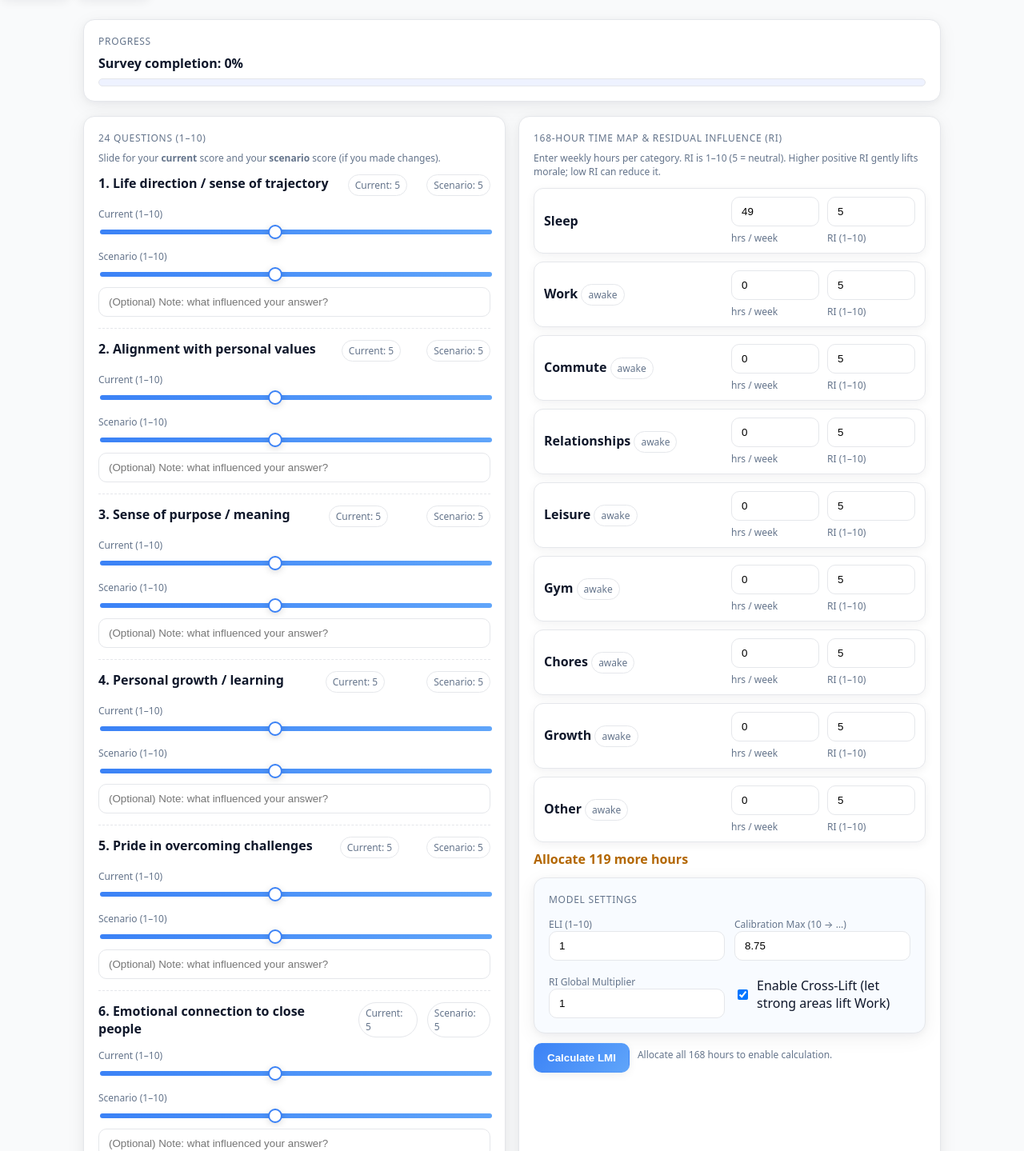
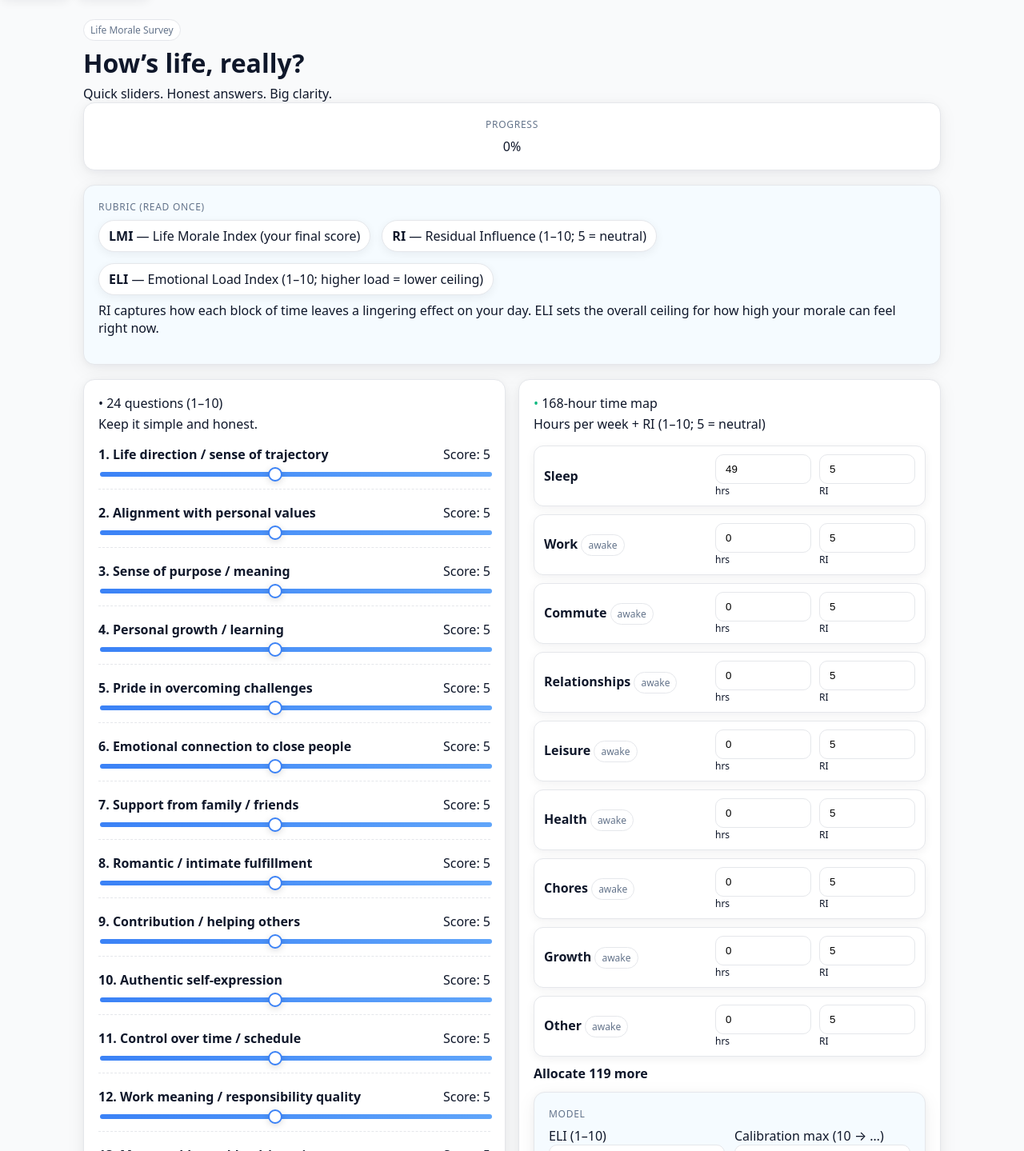
Before and after one commit to malikmuhammad1110-gif/ProjectLifeMoralePlus3, a Next.js app: page /survey in a window 1280 px wide. Shown: the part 1351-2790 px from the top of the page at 80% size. Built offline with nearby package versions, Linux system fonts and the light colour scheme.

Commit message:
Update page.tsx

```diff
--- a/app/survey/page.tsx
+++ b/app/survey/page.tsx
@@ -1,8 +1,9 @@
 "use client";
 
 import { useMemo, useState } from "react";
+import { useRouter } from "next/navigation";
 
-type Answer = { score?: number; scenarioScore?: number; note?: string };
+type Answer = { score?: number };
 type TimeRow = { category: string; hours: number; ri: number };
 
 const QUESTIONS = [
@@ -38,49 +39,36 @@ const DEFAULT_TIME: TimeRow[] = [
   { category: "Commute",       hours: 0,  ri: 5 },
   { category: "Relationships", hours: 0,  ri: 5 },
   { category: "Leisure",       hours: 0,  ri: 5 },
-  { category: "Gym",           hours: 0,  ri: 5 },
+  { category: "Health",        hours: 0,  ri: 5 }, // renamed from Gym
   { category: "Chores",        hours: 0,  ri: 5 },
   { category: "Growth",        hours: 0,  ri: 5 },
   { category: "Other",         hours: 0,  ri: 5 },
 ];
 
 export default function SurveyPage() {
-  // ---- MODEL INPUT STATE ----
+  const router = useRouter();
+
   const [answers, setAnswers] = useState<Answer[]>(
     Array.from({ length: 24 }, () => ({}))
   );
   const [timeMap, setTimeMap] = useState<TimeRow[]>(DEFAULT_TIME);
-  const [ELI, setELI] = useState<number>(1); // default baseline 1
+  const [ELI, setELI] = useState<number>(1);  // baseline 1
   const [crossLift, setCrossLift] = useState<boolean>(true);
   const [riMult, setRiMult] = useState<number>(1);
   const [calMax, setCalMax] = useState<number>(8.75);
 
-  // ---- DERIVEDS ----
   const totalHours = useMemo(
     () => timeMap.reduce((a, b) => a + (Number(b.hours) || 0), 0),
     [timeMap]
   );
   const remaining = 168 - totalHours;
 
-  const surveyCompletion = useMemo(() => {
   const answered = answers.filter(a => typeof a.score === "number").length;
-    return Math.round((answered / QUESTIONS.length) * 100);
-  }, [answers]);
+  const progress = Math.round((answered / QUESTIONS.length) * 100);
 
-  // ---- MUTATORS ----
   const setScore = (i: number, v: number) => {
     const next = [...answers];
-    next[i] = { ...next[i], score: v };
-    setAnswers(next);
-  };
-  const setScenario = (i: number, v: number) => {
-    const next = [...answers];
-    next[i] = { ...next[i], scenarioScore: v };
-    setAnswers(next);
-  };
-  const setNote = (i: number, v: string) => {
-    const next = [...answers];
-    next[i] = { ...next[i], note: v };
+    next[i] = { score: v };
     setAnswers(next);
   };
   const setTime = (i: number, field: "hours" | "ri", v: number) => {
@@ -89,15 +77,12 @@ export default function SurveyPage() {
     setTimeMap(next);
   };
 
-  // ---- SUBMIT / CALCULATE ----
   const [loading, setLoading] = useState(false);
-  const [out, setOut] = useState<any>(null);
   const [error, setError] = useState<string | null>(null);
 
   async function calculate() {
     setLoading(true);
     setError(null);
-    setOut(null);
     try {
       const payload = {
         answers,
@@ -116,131 +101,105 @@ export default function SurveyPage() {
       });
       if (!res.ok) throw new Error(`API error (${res.status})`);
       const data = await res.json();
-      setOut(data);
+      localStorage.setItem("LMI_RESULT", JSON.stringify(data));
+      localStorage.setItem("lifeMoraleScore", String(data.finalLMI ?? ""));
+      router.push("/results");
     } catch (e: any) {
       setError(e?.message ?? "Something went wrong");
+      window.scrollTo({ top: 0, behavior: "smooth" });
     } finally {
       setLoading(false);
-      // Scroll to results
-      setTimeout(() => {
-        const el = document.getElementById("results");
-        el?.scrollIntoView({ behavior: "smooth", block: "start" });
-      }, 50);
     }
   }
 
-  // ---- UI HELPERS ----
-  const hoursStatus =
-    remaining === 0
-      ? { text: "✅ All set (168/168)", color: "#0a8a0a" }
-      : remaining > 0
-      ? { text: `Allocate ${remaining} more hours`, color: "#b36700" }
-      : { text: `Over by ${-remaining} hours`, color: "#a30000" };
+  const hoursText =
+    remaining === 0 ? "✅ 168/168 — Ready" : remaining > 0 ? `Allocate ${remaining} more` : `Over by ${-remaining}`;
 
   return (
     <div className="grid" style={{ gap: 18 }}>
-      {/* Header / Progress */}
-      <div className="card">
+      {/* Banner */}
+      <div className="banner">
+        <div style={{ flex: 1 }}>
+          <div className="badge">Life Morale Survey</div>
+          <h1 style={{ margin: "6px 0 0" }}>How’s life, really?</h1>
+          <p className="muted" style={{ margin: "6px 0 0" }}>
+            Quick sliders. Honest answers. Big clarity.
+          </p>
+        </div>
+        <div className="card" style={{ textAlign: "center" }}>
           <div className="label">Progress</div>
-        <div style={{ fontWeight: 600, marginBottom: 8 }}>
-          Survey completion: {surveyCompletion}%
+          <div className="progress">
+            <div style={{ width: `${progress}%` }} />
           </div>
-        <div
-          style={{
-            height: 10,
-            background: "#eef2ff",
-            borderRadius: 999,
-            overflow: "hidden",
-            border: "1px solid var(--border)",
-          }}
-        >
-          <div
-            style={{
-              width: `${surveyCompletion}%`,
-              height: "100%",
-              background:
-                "linear-gradient(90deg,var(--primary), var(--accent))",
-              transition: "width .25s ease",
-            }}
-          />
+          <div className="muted" style={{ marginTop: 6 }}>
+            {progress}%
+          </div>
         </div>
       </div>
 
-      {/* Survey + Time Map */}
+      {/* Rubric */}
+      <div className="card" style={{ background: "#f5fbff" }}>
+        <div className="label">Rubric (read once)</div>
+        <div className="kpi">
+          <div className="pill"><b>LMI</b> — Life Morale Index (your final score)</div>
+          <div className="pill"><b>RI</b> — Residual Influence (1–10; 5 = neutral)</div>
+          <div className="pill"><b>ELI</b> — Emotional Load Index (1–10; higher load = lower ceiling)</div>
+        </div>
+        <p className="muted" style={{ marginTop: 8 }}>
+          RI captures how each block of time leaves a lingering effect on your day.
+          ELI sets the overall ceiling for how high your morale can feel right now.
+        </p>
+      </div>
+
       <div className="grid cols-2">
-        {/* Survey */}
+        {/* Questions */}
         <div className="card">
-          <div className="label">24 Questions (1–10)</div>
-          <p className="footer-note" style={{ marginTop: 6 }}>
-            Slide for your <b>current</b> score and your <b>scenario</b> score (if you made changes).
-          </p>
+          <div className="section-title">
+            <span style={{ color: "var(--blue)" }}>•</span> 24 questions (1–10)
+          </div>
+          <p className="muted" style={{ marginTop: 4 }}>Keep it simple and honest.</p>
 
           {QUESTIONS.map((q, i) => {
-            const curr = answers[i].score ?? 5;
-            const scen = answers[i].scenarioScore ?? curr;
+            const val = answers[i].score ?? 5;
             return (
-              <div key={i} style={{ marginBottom: 14, paddingBottom: 14, borderBottom: "1px dashed var(--border)" }}>
-                <div style={{ display: "flex", justifyContent: "space-between", gap: 12 }}>
-                  <div style={{ fontWeight: 600 }}>
-                    {i + 1}. {q}
+              <div
+                key={i}
+                style={{
+                  margin: "14px 0 18px",
+                  paddingBottom: 10,
+                  borderBottom: "1px dashed var(--border)",
+                }}
+              >
+                <div style={{ display: "flex", justifyContent: "space-between", alignItems: "center", gap: 12 }}>
+                  <div style={{ fontWeight: 700 }}>{i + 1}. {q}</div>
+                  <div className="pill">Score: {val}</div>
                 </div>
-                  <div className="badge">Current: {curr}</div>
-                  <div className="badge">Scenario: {scen}</div>
-                </div>
-
-                <div style={{ display: "grid", gap: 8, marginTop: 8 }}>
-                  <label>
-                    <div className="footer-note">Current (1–10)</div>
                 <input
                   className="slider"
                   type="range"
                   min={1}
                   max={10}
                   step={1}
-                      value={curr}
+                  value={val}
                   onChange={(e) => setScore(i, Number(e.target.value))}
                 />
-                  </label>
-
-                  <label>
-                    <div className="footer-note">Scenario (1–10)</div>
-                    <input
-                      className="slider"
-                      type="range"
-                      min={1}
-                      max={10}
-                      step={1}
-                      value={scen}
-                      onChange={(e) => setScenario(i, Number(e.target.value))}
-                    />
-                  </label>
-
-                  <input
-                    className="input"
-                    placeholder="(Optional) Note: what influenced your answer?"
-                    value={answers[i].note ?? ""}
-                    onChange={(e) => setNote(i, e.target.value)}
-                  />
-                </div>
               </div>
             );
           })}
         </div>
 
-        {/* Time Map + Config */}
+        {/* Time Map & Model */}
         <div className="card">
-          <div className="label">168-Hour Time Map & Residual Influence (RI)</div>
-          <p className="footer-note">
-            Enter weekly hours per category. RI is 1–10 (5 = neutral). Higher positive RI gently lifts morale; low RI can reduce it.
+          <div className="section-title">
+            <span style={{ color: "var(--teal)" }}>•</span> 168-hour time map
+          </div>
+          <p className="muted" style={{ marginTop: 4 }}>
+            Hours per week + RI (1–10; 5 = neutral)
           </p>
 
           <div style={{ display: "grid", gap: 10 }}>
             {timeMap.map((row, i) => (
-              <div
-                key={row.category}
-                className="row"
-                style={{ gridTemplateColumns: "1fr 110px 110px" }}
-              >
+              <div key={row.category} className="row">
                 <div>
                   <b>{row.category}</b>{" "}
                   {row.category !== "Sleep" && <span className="badge">awake</span>}
@@ -251,11 +210,9 @@ export default function SurveyPage() {
                     type="number"
                     min={0}
                     value={row.hours}
-                    onChange={(e) =>
-                      setTime(i, "hours", Number(e.target.value || 0))
-                    }
+                    onChange={(e) => setTime(i, "hours", Number(e.target.value || 0))}
                   />
-                  <div className="footer-note">hrs / week</div>
+                  <div className="muted" style={{ fontSize: 12 }}>hrs</div>
                 </div>
                 <div>
                   <input
@@ -264,11 +221,9 @@ export default function SurveyPage() {
                     min={1}
                     max={10}
                     value={row.ri}
-                    onChange={(e) =>
-                      setTime(i, "ri", Number(e.target.value || 5))
-                    }
+                    onChange={(e) => setTime(i, "ri", Number(e.target.value || 5))}
                   />
-                  <div className="footer-note">RI (1–10)</div>
+                  <div className="muted" style={{ fontSize: 12 }}>RI</div>
                 </div>
               </div>
             ))}
@@ -277,24 +232,19 @@ export default function SurveyPage() {
           <div
             style={{
               marginTop: 10,
-              fontWeight: 600,
-              color: hoursStatus.color,
+              fontWeight: 700,
+              color:
+                remaining === 0 ? "var(--teal)" : remaining > 0 ? "var(--amber)" : "var(--rose)",
             }}
           >
-            {hoursStatus.text}
+            {hoursText}
           </div>
 
-          <div
-            className="card"
-            style={{ marginTop: 12, background: "#f8fbff" }}
-          >
-            <div className="label">Model Settings</div>
-            <div
-              className="grid"
-              style={{ gridTemplateColumns: "1fr 1fr", gap: 12 }}
-            >
+          <div className="card" style={{ marginTop: 12, background: "#f5fbff" }}>
+            <div className="label">Model</div>
+            <div className="grid" style={{ gridTemplateColumns: "1fr 1fr", gap: 12 }}>
               <label>
-                <div className="footer-note">ELI (1–10)</div>
+                ELI (1–10)
                 <input
                   className="input"
                   type="number"
@@ -305,7 +255,7 @@ export default function SurveyPage() {
                 />
               </label>
               <label>
-                <div className="footer-note">Calibration Max (10 → …)</div>
+                Calibration max (10 → …)
                 <input
                   className="input"
                   type="number"
@@ -315,7 +265,7 @@ export default function SurveyPage() {
                 />
               </label>
               <label>
-                <div className="footer-note">RI Global Multiplier</div>
+                RI multiplier
                 <input
                   className="input"
                   type="number"
@@ -324,131 +274,43 @@ export default function SurveyPage() {
                   onChange={(e) => setRiMult(Number(e.target.value))}
                 />
               </label>
-              <label style={{ display: "flex", alignItems: "center", gap: 8 }}>
+              <label style={{ display: "flex", alignItems: "center", gap: 10 }}>
                 <input
                   type="checkbox"
                   checked={crossLift}
                   onChange={(e) => setCrossLift(e.target.checked)}
                 />
-                Enable Cross-Lift (let strong areas lift Work)
+                Cross-lift (let strong areas lift work)
               </label>
             </div>
           </div>
 
-          <div style={{ marginTop: 12, display: "flex", gap: 10 }}>
+          <div style={{ marginTop: 14, display: "flex", gap: 10 }}>
             <button
               className="btn primary"
               onClick={calculate}
               disabled={loading || remaining !== 0}
-              title={remaining !== 0 ? "Please allocate exactly 168 hours" : ""}
+              title={remaining !== 0 ? "Allocate all 168 hours" : ""}
             >
-              {loading ? "Calculating…" : "Calculate LMI"}
+              {loading ? "Calculating…" : "See my Life Morale"}
             </button>
-            <span className="footer-note">
-              {remaining !== 0
-                ? "Allocate all 168 hours to enable calculation."
-                : "Ready to calculate."}
-            </span>
+            {remaining !== 0 && (
+              <button
+                className="btn ghost"
+                onClick={() => window.scrollTo({ top: 0, behavior: "smooth" })}
+              >
+                Back to top
+              </button>
+            )}
           </div>
+
           {error && (
-            <div
-              className="card"
-              style={{
-                marginTop: 10,
-                borderColor: "#ffdddd",
-                background: "#fff7f7",
-              }}
-            >
-              <div style={{ color: "#992222", fontWeight: 600 }}>
-                Error: {error}
-              </div>
-              <div className="footer-note">
-                If this persists, screenshot and share the message with your dev partner.
-              </div>
+            <div className="card" style={{ marginTop: 12, background: "#fff6f7", borderColor: "#ffd3da" }}>
+              <b style={{ color: "var(--rose)" }}>Error:</b> {error}
             </div>
           )}
         </div>
       </div>
-
-      {/* Results */}
-      <div id="results">
-        {out && (
-          <div className="grid" style={{ gap: 18 }}>
-            <div className="card" style={{ background: "linear-gradient(135deg,#eaf3ff,#effdf9)" }}>
-              <div className="label">Your Results</div>
-              <div className="kpi">
-                <div className="pill">
-                  <b>Raw LMS:</b> {out.rawLMS?.toFixed(2)}
-                </div>
-                <div className="pill">
-                  <b>RI-adjusted:</b> {out.riAdjusted?.toFixed(2)}
-                </div>
-                <div className="pill">
-                  <b>Final LMI:</b> {out.finalLMI?.toFixed(2)}
-                </div>
-              </div>
-              <div className="kpi" style={{ marginTop: 8 }}>
-                <div className="pill">
-                  <b>Scenario (Final):</b> {out.finalLMI_scn?.toFixed(2)}
-                </div>
-              </div>
-              <p className="footer-note">
-                Scores are calibrated so 10 maps to {out?.calibrated?.current ? "≈ 8.75" : "a realistic ceiling"}.
-                ELI sets the ceiling; RI gently lifts or lowers based on your weekly context.
-              </p>
-            </div>
-
-            <div className="grid cols-2">
-              <div className="card">
-                <div className="label">Top Drainers</div>
-                {out.topDrainers?.length ? (
-                  <ol>
-                    {out.topDrainers.map((d: any) => (
-                      <li key={d.index}>
-                        Q{d.index + 1}: {QUESTIONS[d.index]} — <b>{d.score}</b>
-                        {d.note ? <span> · <i>{d.note}</i></span> : null}
-                      </li>
-                    ))}
-                  </ol>
-                ) : (
-                  <p className="footer-note">No items yet.</p>
-                )}
-              </div>
-
-              <div className="card">
-                <div className="label">Top Uplifters</div>
-                {out.topUplifters?.length ? (
-                  <ol>
-                    {out.topUplifters.map((d: any) => (
-                      <li key={d.index}>
-                        Q{d.index + 1}: {QUESTIONS[d.index]} — <b>{d.score}</b>
-                        {d.note ? <span> · <i>{d.note}</i></span> : null}
-                      </li>
-                    ))}
-                  </ol>
-                ) : (
-                  <p className="footer-note">No items yet.</p>
-                )}
-              </div>
-            </div>
-
-            <div className="card">
-              <div className="label">What to focus on</div>
-              <ul>
-                <li>
-                  Pick <b>one low-scoring area</b> to improve first. Make a concrete, tiny, daily action.
-                </li>
-                <li>
-                  Protect <b>one high-scoring area</b> (your uplifter). Schedule it; don’t leave it to chance.
-                </li>
-                <li>
-                  Re-run this in a week and note the change in your Final LMI.
-                </li>
-              </ul>
-            </div>
-          </div>
-        )}
-      </div>
     </div>
   );
 }
```
Lines whose indentation alone changed are shown as unchanged.
